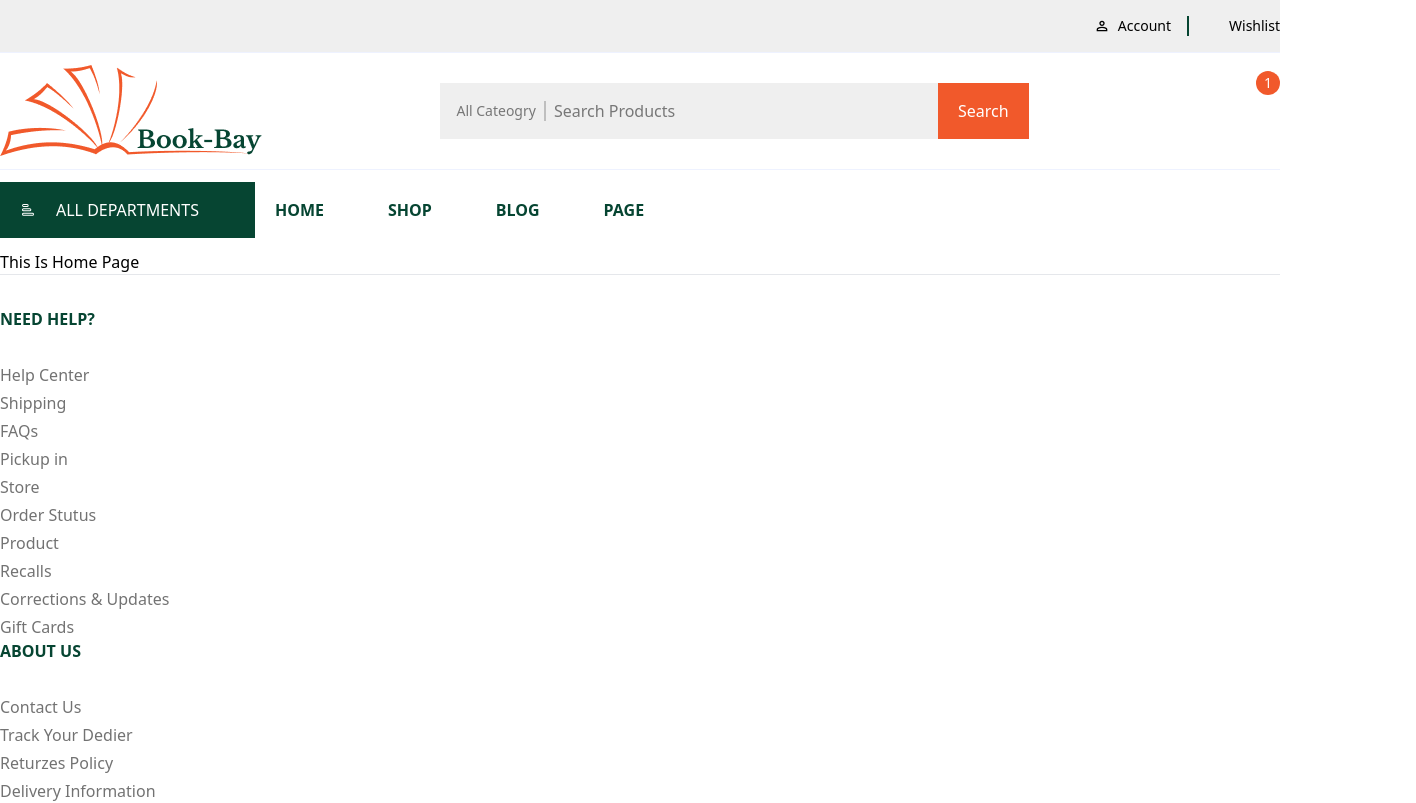
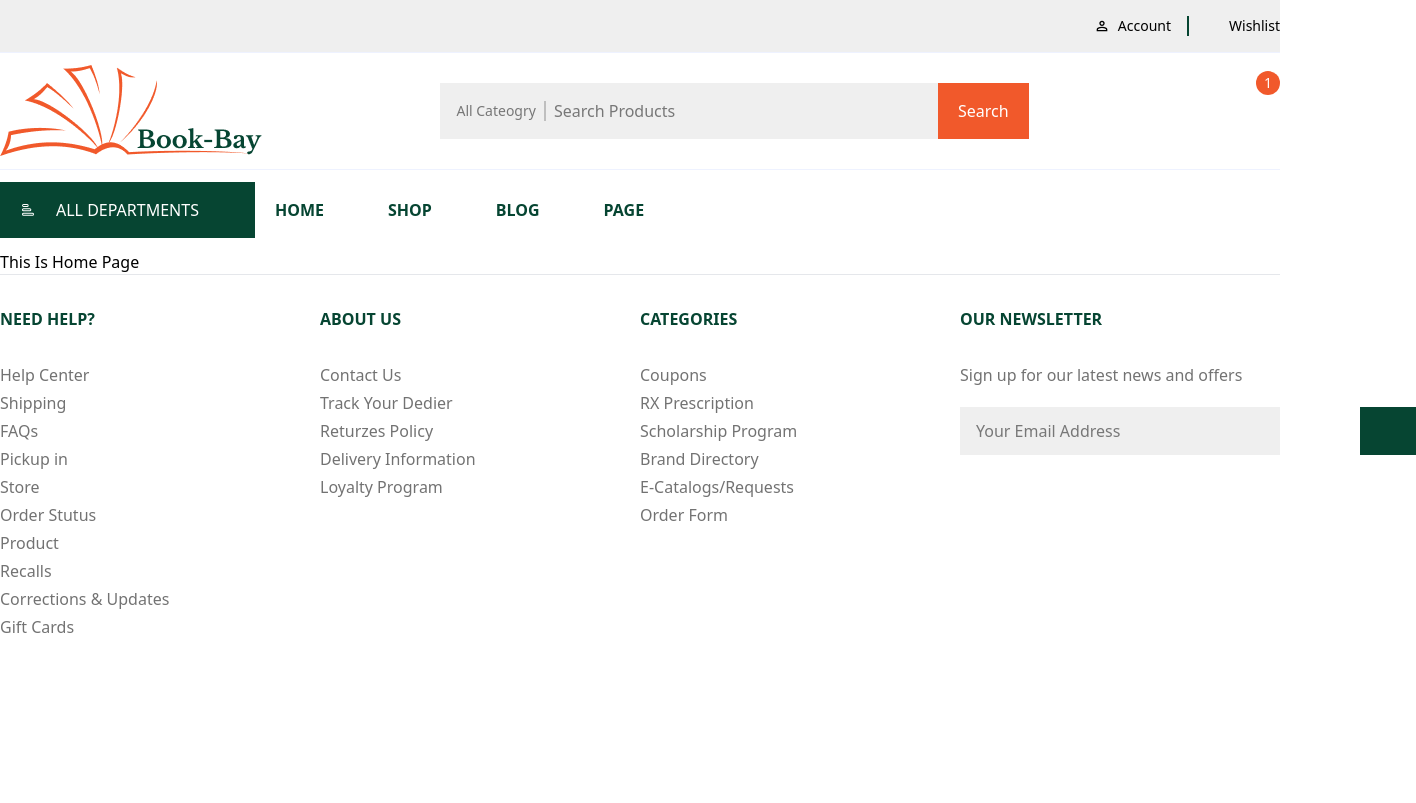
Before and after one commit to Efferusroxxa/bookbay, a React (Vite) app: page / in a window 1280 px wide. Shown: the top 803 px of the page, 1416 px wide, since content can reach past the window. Built offline with nearby package versions, Linux system fonts and the light colour scheme; some icons are missing.

Commit message:
Footer part Done

```diff
--- a/src/Components/Footer/Top.jsx
+++ b/src/Components/Footer/Top.jsx
@@ -7,7 +7,7 @@ import Iconify from "../Iconify/Iconify";
 const Top = () => {
   return (
     <section className="border-t border-gray-200 pt-5">
-      <div className="container mx-auto py-3 grid grid-4">
+      <div className="container mx-auto py-3 grid grid-cols-4">
         <div>
           <h3 className="font-bold text-secondary pb-8">NEED HELP?</h3>
           <div className="flex flex-col gap-1 text-black opacity-55">
```
